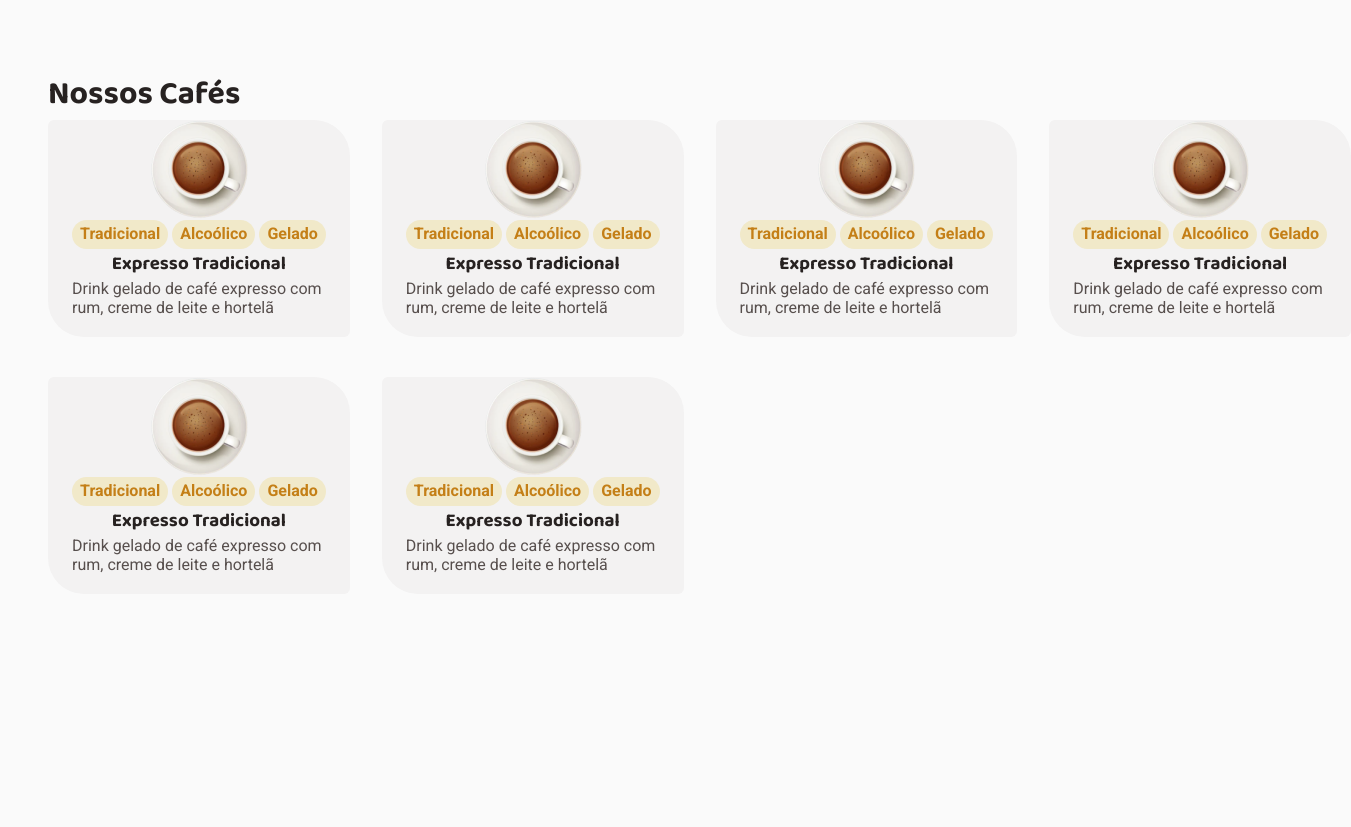
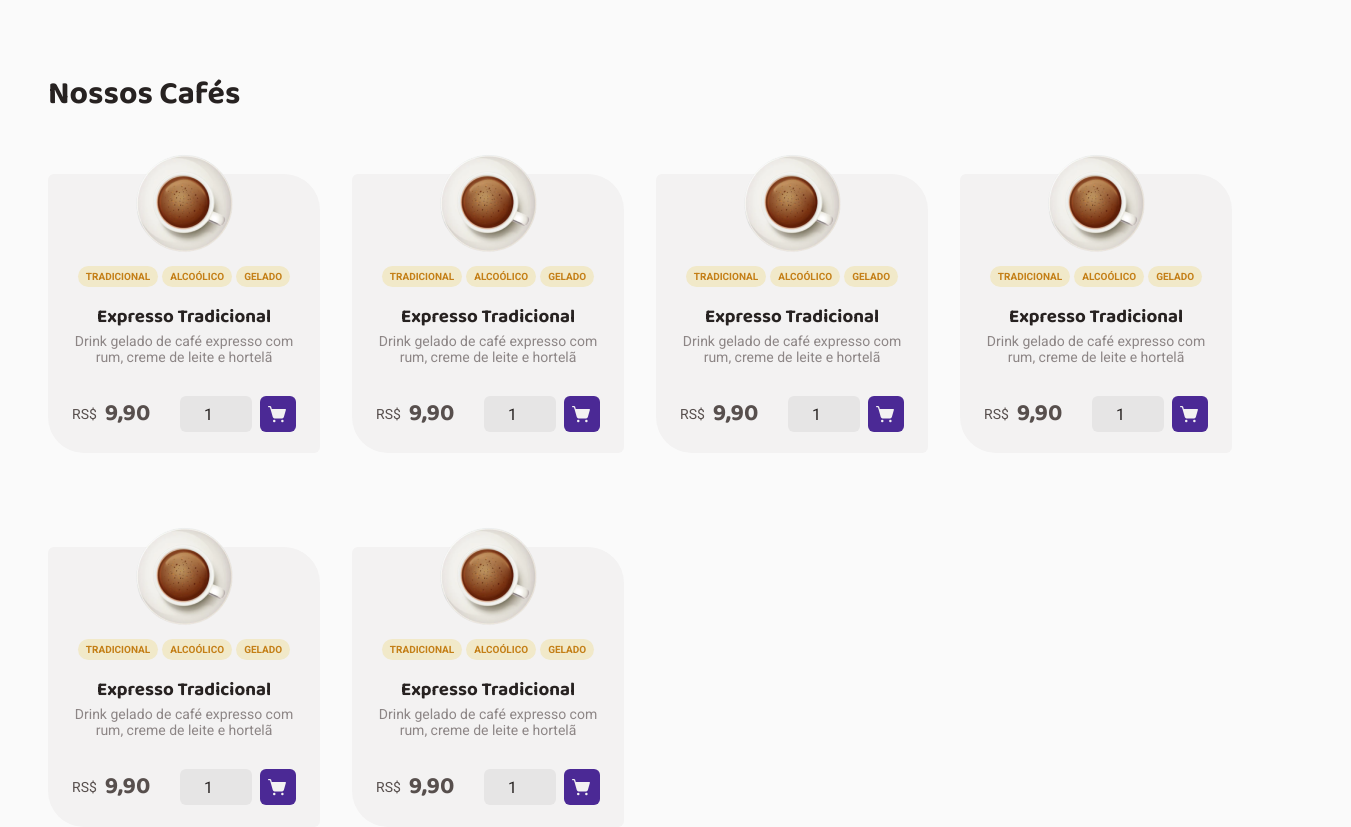
Before and after one commit to AlanJhonatan/ignite-reactjs-challenge-coffee-delivery, a React (Vite) app: page / in a window 1280 px wide. Shown: the part 580-1407 px from the top of the page, 1351 px wide, since content can reach past the window. Before the commit the page ends 1174 px from the top, so only its background shows below. Built offline with nearby package versions, Linux system fonts and the light colour scheme.

Commit message:
feat: add card footer styles and checkout button

```diff
--- a/src/pages/Home/components/ProductCard/index.tsx
+++ b/src/pages/Home/components/ProductCard/index.tsx
@@ -1,6 +1,15 @@
-import { LabelWrapper, ProductCardContainer } from './styles'
+import {
+  AddCartButton,
+  CardFooter,
+  CartQuantityInput,
+  LabelWrapper,
+  PriceContainer,
+  ProductCardContainer,
+  ProductDescriptionWrapper,
+} from './styles'
 
 import coffeImage from '../../../../assets/cafe-cubano.png'
+import { ShoppingCart, ShoppingCartSimple } from 'phosphor-react'
 // interface Coffee {
 //   id: string
 //   labels: string[]
@@ -29,9 +38,23 @@ export function ProductCard() {
         <strong>Gelado</strong>
       </LabelWrapper>
 
-      <h3>Expresso Tradicional</h3>
+      <ProductDescriptionWrapper>
+        <h3>Expresso Tradicional</h3>
+        <p>Drink gelado de café expresso com rum, creme de leite e hortelã</p>
+      </ProductDescriptionWrapper>
 
-      <p>Drink gelado de café expresso com rum, creme de leite e hortelã</p>
+      <CardFooter>
+        <PriceContainer>
+          RS$ <strong>9,90</strong>
+        </PriceContainer>
+
+        <div>
+          <CartQuantityInput type="number" value={1} />
+          <AddCartButton>
+            <ShoppingCartSimple size={20} weight="fill" />
+          </AddCartButton>
+        </div>
+      </CardFooter>
     </ProductCardContainer>
   )
 }
--- a/src/pages/Home/components/ProductCard/styles.ts
+++ b/src/pages/Home/components/ProductCard/styles.ts
@@ -10,11 +10,33 @@ export const ProductCardContainer = styled.div`
   border-radius: 6px 36px;
 
   padding: 0 1.5rem 1.25rem 1.5rem;
+  margin-top: 3.375rem;
+
+  img {
+    margin-top: -1.25rem;
+  }
+`
+
+export const ProductDescriptionWrapper = styled.div`
+  text-align: center;
+  margin-bottom: 1.875rem;
+
+  h3 {
+    line-height: 1.6;
+  }
+
+  p {
+    color: ${(props) => props.theme['base-label']};
+    font-size: 0.875rem;
+  }
 `
 
 export const LabelWrapper = styled.div`
   display: flex;
   gap: 4px;
+
+  margin-top: 0.75rem;
+  margin-bottom: 1rem;
 
   strong {
     background-color: ${(props) => props.theme['yellow-light']};
@@ -24,5 +46,57 @@ export const LabelWrapper = styled.div`
     padding: 0.25rem 0.5rem;
 
     border-radius: 100px;
+    text-transform: uppercase;
+    font-size: 0.625rem;
   }
 `
+
+export const CardFooter = styled.div`
+  display: flex;
+  align-items: center;
+  justify-content: space-around;
+  width: 100%;
+
+  div {
+    display: flex;
+    gap: 0.5rem;
+  }
+`
+
+export const PriceContainer = styled.div`
+  flex: 1;
+  align-items: center;
+  font-size: 0.875rem;
+
+  color: ${(props) => props.theme['base-text']};
+  strong {
+    font-family: 'Baloo 2';
+    line-height: 1.6;
+    font-size: 1.5rem;
+  }
+`
+
+export const CartQuantityInput = styled.input`
+  max-width: 72px;
+  border: 0;
+  border-radius: 6px;
+
+  background-color: ${(props) => props.theme['base-button']};
+  color: ${(props) => props.theme['base-title']};
+  text-align: center;
+`
+
+export const AddCartButton = styled.button`
+  display: flex;
+  justify-content: center;
+  align-items: center;
+
+  border-radius: 6px;
+  padding: 0.5rem;
+  border: 0;
+
+  background-color: ${(props) => props.theme['purple-dark']};
+  color: ${(props) => props.theme['base-card']};
+
+  cursor: pointer;
+`
```
